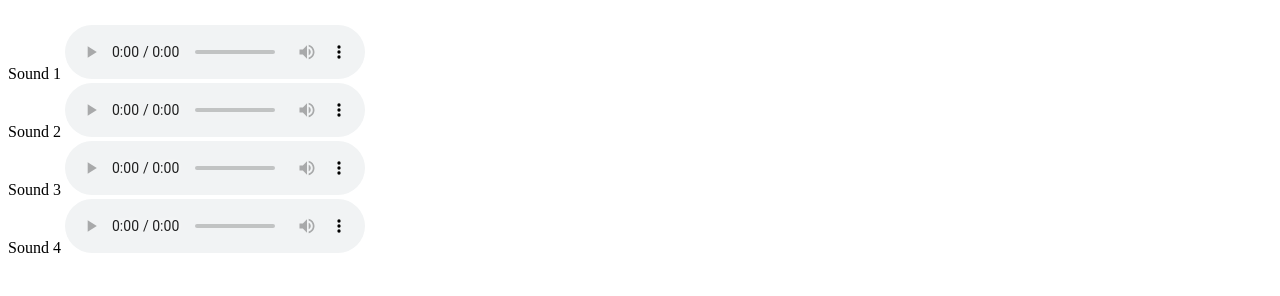
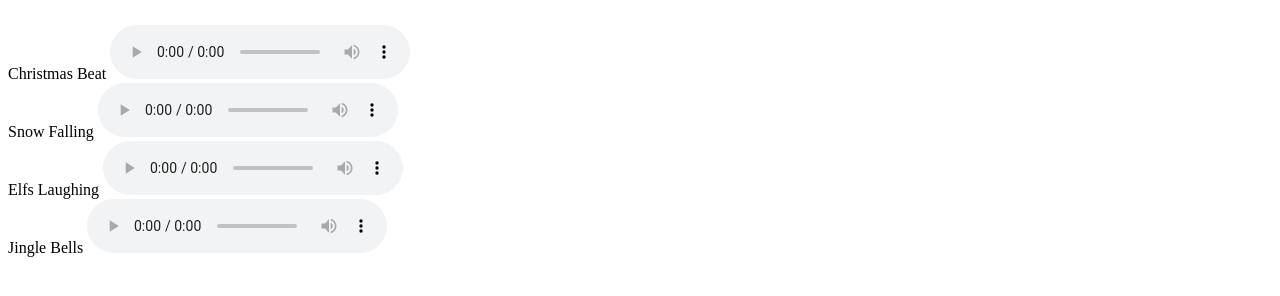
Before and after one commit to farisashai/HolidayHacksSoundboard, a plain HTML site: page index.html in a window 1280 px wide. Shown: the part 94-390 px from the top of the page. Drawn offline with Linux system fonts and the light colour scheme.

Commit message:
Named sounds

```diff
--- a/index.html
+++ b/index.html
@@ -17,25 +17,25 @@
         </div>
         <div id="soundboard">
             <div class="sound" id="sound1">
-                Sound 1
+                Christmas Beat
                 <audio controls>
                     <source src="sounds/sound1.wav" />
                   </audio>
             </div>
             <div class="sound" id="sound2">
-                Sound 2
+                Snow Falling
                 <audio controls>
                     <source src="sounds/sound2.wav" />
                   </audio>
             </div>
             <div class="sound" id="sound3">
-                Sound 3
+                Elfs Laughing
                 <audio controls>
                     <source src="sounds/sound3.wav" />
                   </audio>
             </div>
             <div class="sound" id="sound4">
-                Sound 4
+                Jingle Bells
                 <audio controls>
                     <source src="sounds/sound4.mp3" />
                   </audio>
```
